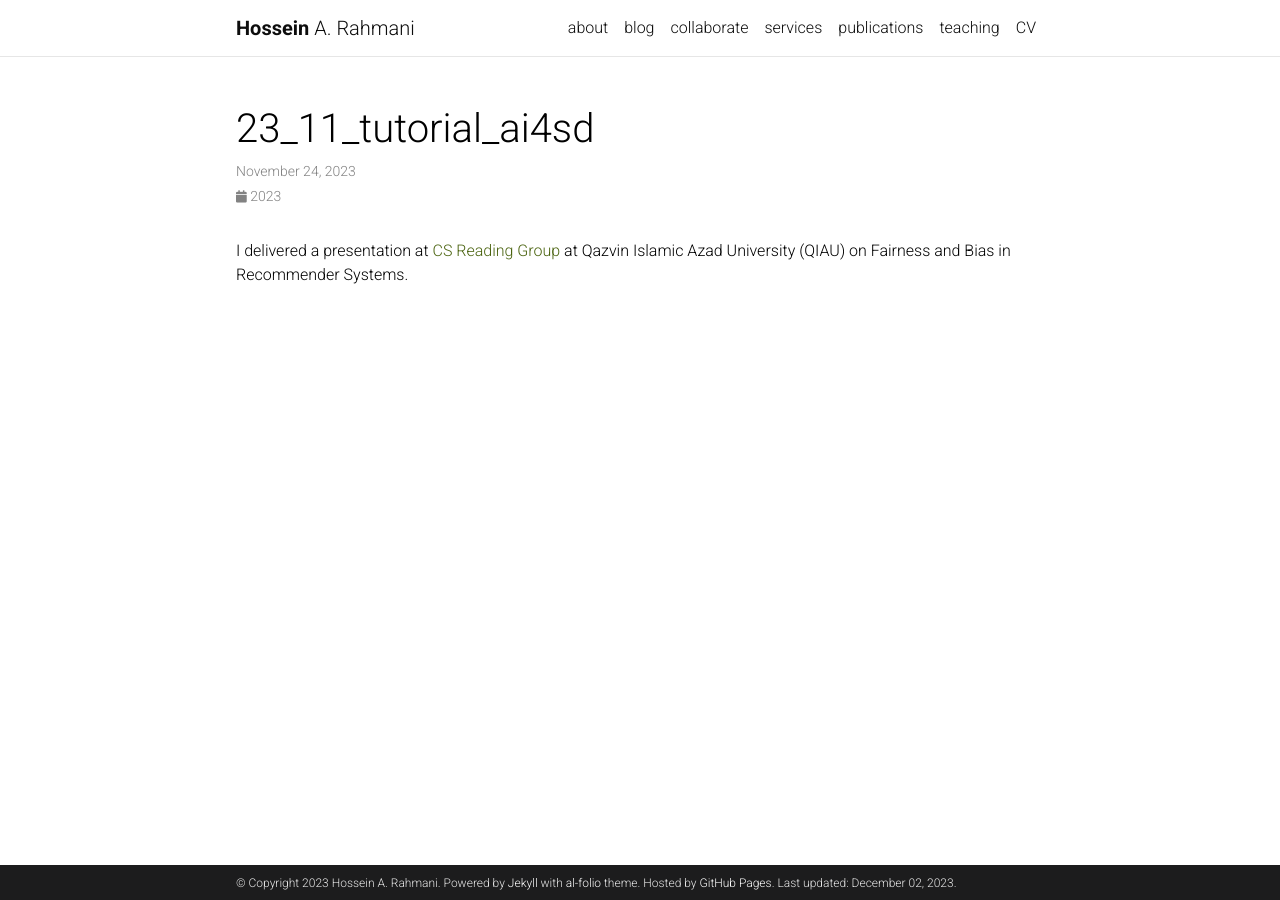
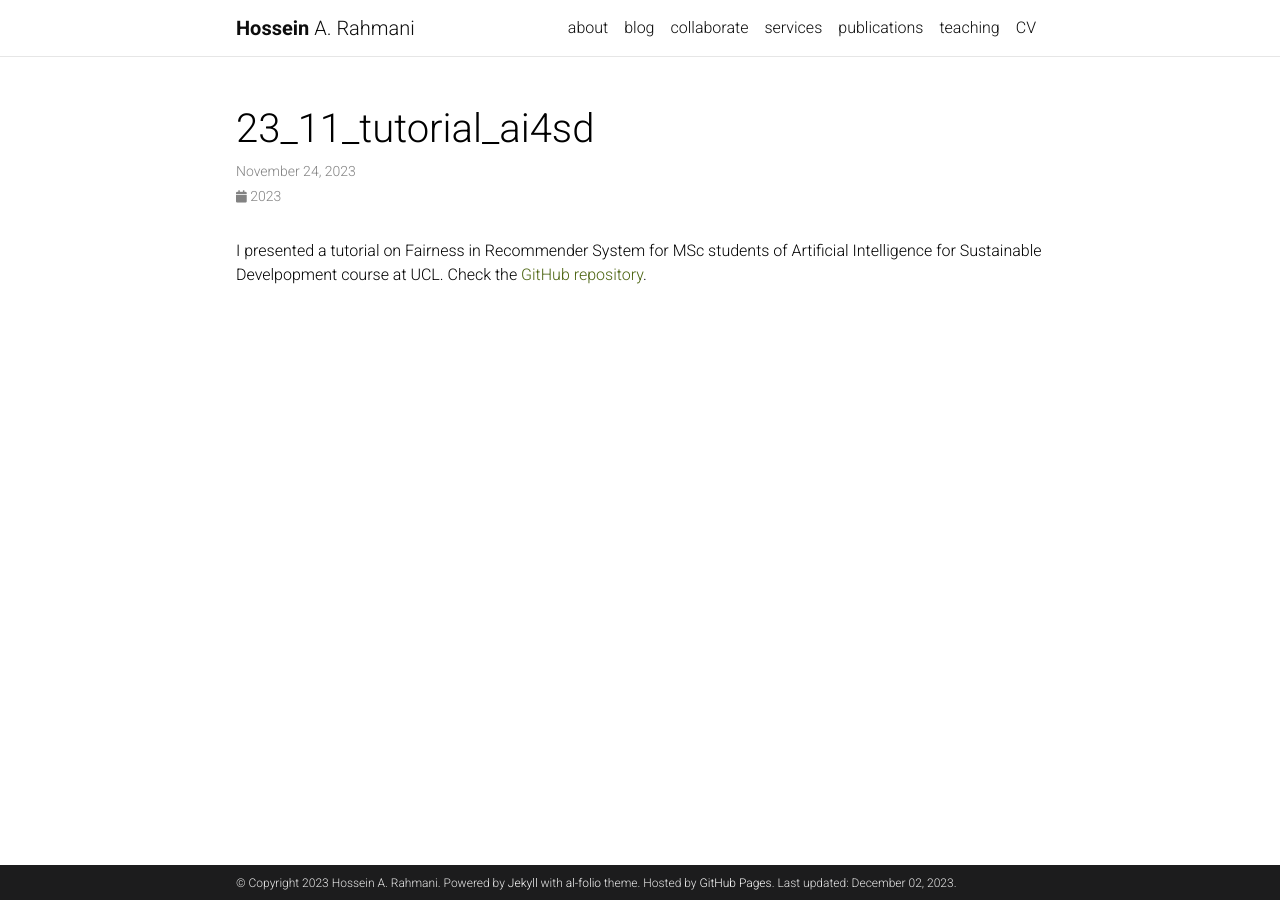
Before and after one commit to rahmanidashti/rahmanidashti.github.io, a Jekyll site: the page built from _news/23_11_Tutorial_AI4SD.md, in a window 1280 px wide. Built offline with Jekyll 4.4.1, drawn with Linux system fonts in a browser that asks for light colours; comment, search, counter and statistics services are not loaded; a style sheet for code colours, icons or effects is not loaded.

Commit message:
Update 23_11_Tutorial_AI4SD.md

```diff
--- a/_news/23_11_Tutorial_AI4SD.md
+++ b/_news/23_11_Tutorial_AI4SD.md
@@ -4,4 +4,4 @@ date: 2023-11-24 11:00:00-0400
 inline: true
 ---
 
-I delivered a presentation at <a href="https://sites.google.com/view/cs-reading-group/home">CS Reading Group</a> at Qazvin Islamic Azad University (QIAU) on Fairness and Bias in Recommender Systems.
+I presented a tutorial on Fairness in Recommender System for MSc students of Artificial Intelligence for Sustainable Develpopment course at UCL. Check the <a href="https://github.com/rahmanidashti/FairnessRecSysTutorial">GitHub repository</a>.
```
